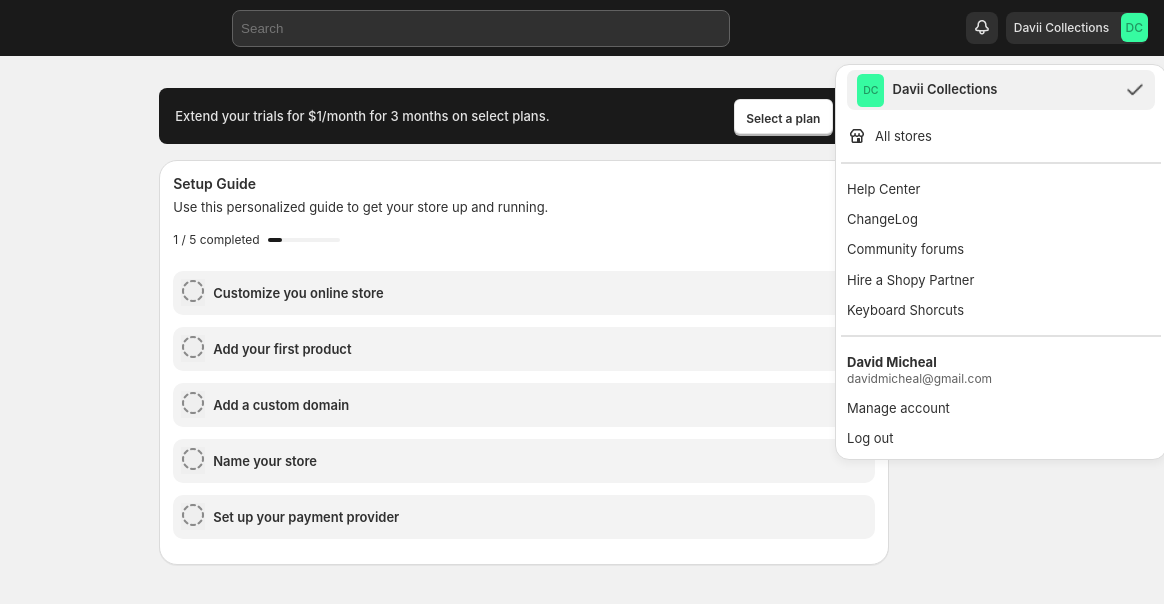
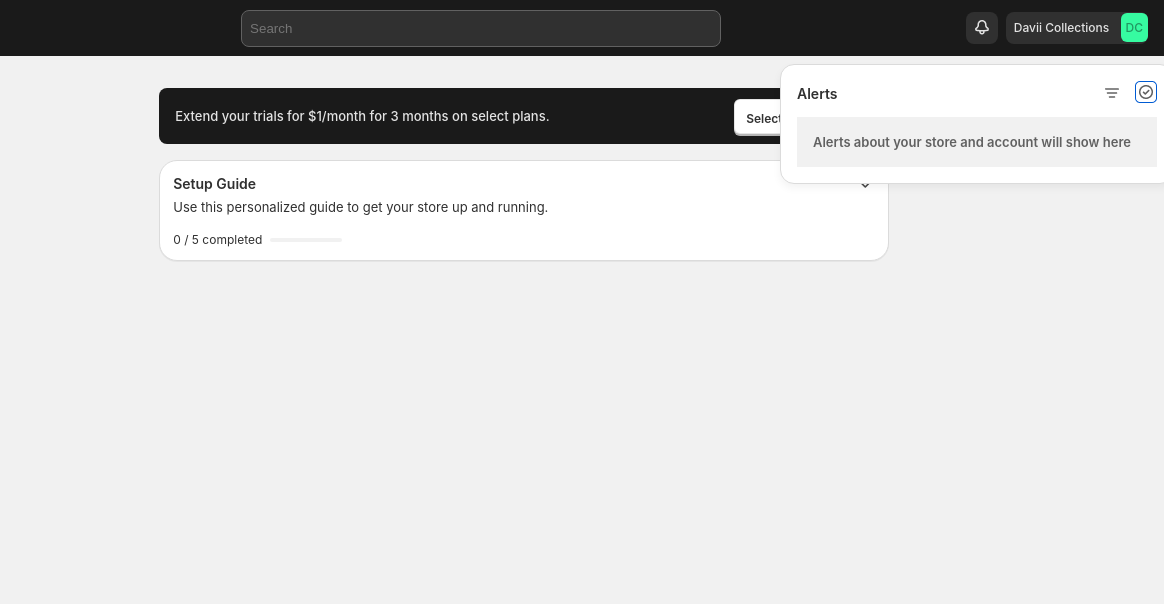
Before and after one commit to David-Unah/shopify-admin, a plain HTML site: page index.html in a window 1280 px wide. Both pictures are taken after a click on the button 1097 px from the left and 28 px from the top of the page. Shown: the full height of the page, 116-1280 px from the left. Drawn offline with Linux system fonts and the light colour scheme.

Commit message:
updated functionalities

```diff
--- a/app.css
+++ b/app.css
@@ -1,6 +1,7 @@
 * {
     margin: 0;
     padding: 0;
+    box-sizing: border-box;
 }
 
 body {
@@ -25,7 +26,7 @@ nav {
 
 .nav-input {
     width: 480px;
-    height: 19px;
+    height: 37px;
     padding: 8px;
     border-radius: 8px;
     border: 1px solid var(--stroke-s-200, #616161);
@@ -80,8 +81,8 @@ nav {
 
 .profileDropdown {
     position: absolute;
-    left: 74.3%;
-    height: 384px;
+    left: 75.4%;
+    height: 393px;
     width: 320px;
     padding: 5px;
     margin-top: 8px;
@@ -91,9 +92,11 @@ nav {
     box-shadow: 0px 4px 8px 0px rgba(0, 0, 0, 0.05);
 }
 
+#profileDrop {
+    display: none;
+}
+
 #littleProfile {
-    height: 20px;
-    width: 90%;
     margin: auto;
     padding: 10px;
     display: flex;
@@ -130,7 +133,7 @@ nav {
     align-items: center;
     gap: 8px;
     margin-top: 10px;
-    padding: 6px;
+    padding: 6px 7px;
 }
 
 #allStoreBox > p {
@@ -147,7 +150,7 @@ nav {
     font-size: 13px;
     font-weight: 400;
     line-height: 140%;
-    padding: 6px;
+    padding: 6px 10px;
     list-style-type: none;
 }
 
@@ -175,6 +178,55 @@ nav {
     border: 1px solid #E1E1E1;
 }
 
+.notifyDropdown {
+    position: absolute;
+    left: 70%;
+    margin-top: 8px;
+    width: 394px;
+    height: 120px;
+    padding: 16px;
+    border-radius: 14px;
+    border: 1px solid var(--stroke-s-50, #DBDBDB);
+    background: var(--White, #FFF);
+    box-shadow: 0px 4px 8px 0px rgba(0, 0, 0, 0.05);
+}
+
+#notifyDrop {
+    display: none;
+}
+
+.alertBoxFilter {
+    display: flex;
+    justify-content: space-between;
+    align-items: center;
+}
+
+#alerts-P {
+    color: var(--font-dark, #303030);
+    font-family: 'Inter', sans-serif;
+    font-size: 14px;
+    font-weight: 600;
+    line-height: 140%;
+}
+
+.alertBtn {
+    border: transparent;
+    background: transparent;
+}
+
+#alertsInfo {
+    padding: 16px;
+    margin-top: 10px;
+    background: var(--states-hover, #F1F1F1);
+}
+
+#alertsInfo > p {
+    color: var(--font-mid-2, #616161);
+    font-family: 'Inter', sans-serif;
+    font-size: 13px;
+    font-weight: 600;
+    line-height: 140%;
+}
 
 
 
@@ -224,6 +276,12 @@ main {
     line-height: 130%;
 }
 
+
+
+
+
+
+
 .web-cancelButton {
     border: none;
     background: transparent;
@@ -248,7 +306,6 @@ main {
 .setup-guide {
     display: flex;
     justify-content: space-between;
-    margin-bottom: 24px;
 }
 
 .setup-guide > div > h2 {
@@ -295,10 +352,11 @@ main {
 
 .loading--Content {
     position: absolute;
-    width: 20%;
+    width: 0%;
     height: 4px;
     border-radius: 20px;
     background: #1A1A1A;
+    transition: width 0.5s ease-in-out;
 }
 
 
@@ -306,6 +364,14 @@ main {
     border: none;
     background: transparent;
 }
+
+
+
+#guideBox, #rollUp {
+    display: none;
+    margin-top: 20px;
+}
+
 
 
 .first-setup {
--- a/app.js
+++ b/app.js
@@ -31,3 +31,87 @@ for (let i = 0; i < options.length; i++) {
 
     })
 }
+
+const profileNameBtn = document.getElementById('profileNameBtn')
+const profileDropdown = document.getElementById('profileDrop')
+const notifyDrop = document.getElementById('notifyDrop')
+
+profileNameBtn.addEventListener('click', function() {
+    if (profileDropdown.style.display === '') {
+        profileDropdown.style.display = 'block'
+        notifyDrop.style.display = ''
+    } else {
+        profileDropdown.style.display = ''
+    }
+
+
+})
+
+const notifyBtn = document.getElementById('notifybtn')
+
+
+notifyBtn.addEventListener('click', function() {
+    if (notifyDrop.style.display === '') {
+        notifyDrop.style.display = 'block'
+        profileDropdown.style.display = ''
+    } else {
+        notifyDrop.style.display = ''
+    }
+})
+
+const cancel = document.getElementById('cancel')
+function cancelPlan() {
+    cancel.parentElement.parentElement.remove()
+}
+
+
+const guideBox = document.getElementById('guideBox')
+const rollOut = document.getElementById('rollOut')
+const rollUp = document.getElementById('rollUp')
+
+function displayGuide() {
+    if (guideBox.style.display === '') {
+        guideBox.style.display = 'block'
+        rollOut.innerHTML = '<img src="./images/rollup.png" alt="roll up icon" >'
+
+    } else {
+        guideBox.style.display = ''
+        rollOut.innerHTML = '<img src="./images/Icons.png" alt="drop down icon" >'
+    }
+}
+
+const checkedSentence = document.getElementById('checkedSentence')
+const loadingContent = document.getElementById('loadingContent')
+
+const scoresboard = {
+    score1: 0,
+    score2: 0,
+    score3: 0,
+    score4: 0,
+    score5: 0,
+}
+
+
+function toggleCount(score) {
+    scoresboard[score] = 1 - scoresboard[score]
+    let totalScore = scoresboard.score1 + scoresboard.score2 + scoresboard.score3 + scoresboard.score4 + scoresboard.score5
+    totalChecked(totalScore)
+}
+
+
+function totalChecked(item) {
+    checkedSentence.innerText = `${item} / 5 completed`
+    if (item === 1) {
+        loadingContent.style.width = '20%'
+    } else if ( item === 2) {
+        loadingContent.style.width = '40%'
+    } else if (item === 3) {
+        loadingContent.style.width = '60%'
+    } else if (item === 4) {
+        loadingContent.style.width = '80%'
+    } else if (item === 5) {
+        loadingContent.style.width = '100%'
+    } else {
+        loadingContent.style.width = '0%'
+    }
+}
--- a/index.html
+++ b/index.html
@@ -17,10 +17,10 @@
                 <input type="text" name="Search" id="" class="nav-input" placeholder= "Search">
             </div>
             <div class="left-navButtons">
-                <button class="notify">
+                <button class="notify" id="notifybtn">
                     <img src="./images/notificationIcon.png" alt="notification bell">
                 </button>
-                <button class="profileName">
+                <button class="profileName" id="profileNameBtn">
                     Davii Collections
                     <span class="profileSpan">DC</span>
                 </button>
@@ -28,7 +28,7 @@
                 <button class="mobile-profileName">DC</button>
             </div>
         </nav>
-        <div class="profileDropdown">
+        <div class="profileDropdown" id="profileDrop">
                 <div id="littleProfile"> <!-- this div should be display flex -->
                     <p><span>DC</span> Davii Collections</p>
                     <img src="./images/check.png" alt="tick icon">
@@ -51,6 +51,24 @@
                     <li>Log out</li>
                 </ul>
         </div>
+        <div class="notifyDropdown" id="notifyDrop">
+            <div class="alertBoxFilter">
+                <div>
+                    <p id="alerts-P">Alerts</p>
+                </div>
+                <div>
+                    <button class="alertBtn">
+                        <img src="./images/FilterMajor.png" alt="filter icon" style="margin-right: 9px;">
+                    </button>
+                    <button class="alertBtn">
+                    <img src="./images/CircleTickMajor.png" alt="check icon">
+                    </button>
+                </div>
+            </div>
+            <div id="alertsInfo">
+                <p>Alerts about your store and account will show here</p>
+            </div>
+        </div>
     </header>
     <main>
         <div class="planSelectionBox">
@@ -58,7 +76,7 @@
             <button class="mobile-cancelButton"><img src="./images/cancelplan.png" alt="cancel plan icon"></button>
             <div>
                 <button class="select--plan">Select a plan</button>
-                <button class="web-cancelButton"><img src="./images/cancelplan.png" alt="cancel plan icon"></button>
+                <button class="web-cancelButton" onclick='cancelPlan()' id="cancel"><img src="./images/cancelplan.png" alt="cancel plan icon"></button>
             </div>
         </div>
         <div class="mainSetupContainer" >
@@ -67,21 +85,22 @@
                     <h2>Setup Guide</h2>
                     <p class="personalized">Use this personalized guide to get your store up and running.</p>
                     <div class="loadingBox-Container">
-                        <p class="loading--p">1 / 5 completed</p>
+                        <p class="loading--p" id="checkedSentence">0 / 5 completed</p>
                         <div class="loadingBox">
-                            <div class="loading--Content"></div>
+                            <div class="loading--Content" id="loadingContent"></div>
                         </div>
                     </div>
                 </div>
                 <div>
-                    <button >
-                        <img src="./images/Icons.png" alt="drop down icon">
+                    <button onclick="displayGuide()" id='rollOut'>
+                        <img src="./images/Icons.png" alt="drop down icon" >
                     </button>
                 </div>
             </div>
+            <div id="guideBox">
                 <div class="first-setup" tabindex="0">
                     <div class="firstCus-box options">
-                    <div class="checkboxContainer">
+                        <div class="checkboxContainer" onclick="toggleCount('score1')">
                             <button class="checkbox1">
                                 <img src="./images/checkboxHover.png" alt="checkbox icon" class="checkBoxHover">
                                 <img src="./images/Component 14.png" alt="checkbox icon" class="checkBoxStatic">
@@ -106,7 +125,7 @@
                 </div>
                 <div class="first-setup" tabindex="0">
                     <div class="firstCus-box options">
-                    <div class="checkboxContainer">
+                        <div class="checkboxContainer" onclick="toggleCount('score2')" >
                             <button class="checkbox1">
                                 <img src="./images/checkboxHover.png" alt="checkbox icon" class="checkBoxHover">
                                 <img src="./images/Component 14.png" alt="checkbox icon" class="checkBoxStatic">
@@ -132,7 +151,7 @@
                 </div>
                 <div class="first-setup" tabindex="0">
                     <div class="firstCus-box options">
-                    <div class="checkboxContainer">
+                        <div class="checkboxContainer" onclick="toggleCount('score3')" >
                             <button class="checkbox1">
                                 <img src="./images/checkboxHover.png" alt="checkbox icon" class="checkBoxHover">
                                 <img src="./images/Component 14.png" alt="checkbox icon" class="checkBoxStatic">
@@ -157,14 +176,14 @@
                 </div>
                 <div class="first-setup" tabindex="0">
                     <div class="firstCus-box options">
-                    <div class="checkboxContainer">
+                        <div class="checkboxContainer" onclick="toggleCount('score4')" >
                             <button class="checkbox1">
                                 <img src="./images/checkboxHover.png" alt="checkbox icon" class="checkBoxHover">
                                 <img src="./images/Component 14.png" alt="checkbox icon" class="checkBoxStatic">
                                 <img src="./images/activestate.png" alt="checkbox icon" class="checkBoxActive">
                             </button>
                             <button class="checkbox11">
-                            <img src="./images/cz.png" alt="checkbox icon">
+                                <img src="./images/checkedstate.png" alt="checkbox icon">
                             </button>
                         </div>
                         <h2>Name your store</h2>
@@ -182,7 +201,7 @@
                 </div>
                 <div class="first-setup" tabindex="0">
                     <div class="firstCus-box options">
-                    <div class="checkboxContainer">
+                        <div class="checkboxContainer" onclick="toggleCount('score5')" >
                             <button class="checkbox1">
                                 <img src="./images/checkboxHover.png" alt="checkbox icon" class="checkBoxHover">
                                 <img src="./images/Component 14.png" alt="checkbox icon" class="checkBoxStatic">
@@ -206,6 +225,7 @@
                     </div>
                 </div>
             </div>
+        </div>
     </main>
     <script src="./app.js"></script>
 </body>
```
Also changed, not shown: images/CircleTickMajor.png (added), images/FilterMajor.png (added), images/rollup.png (added). Lines whose indentation alone changed are shown as unchanged.
